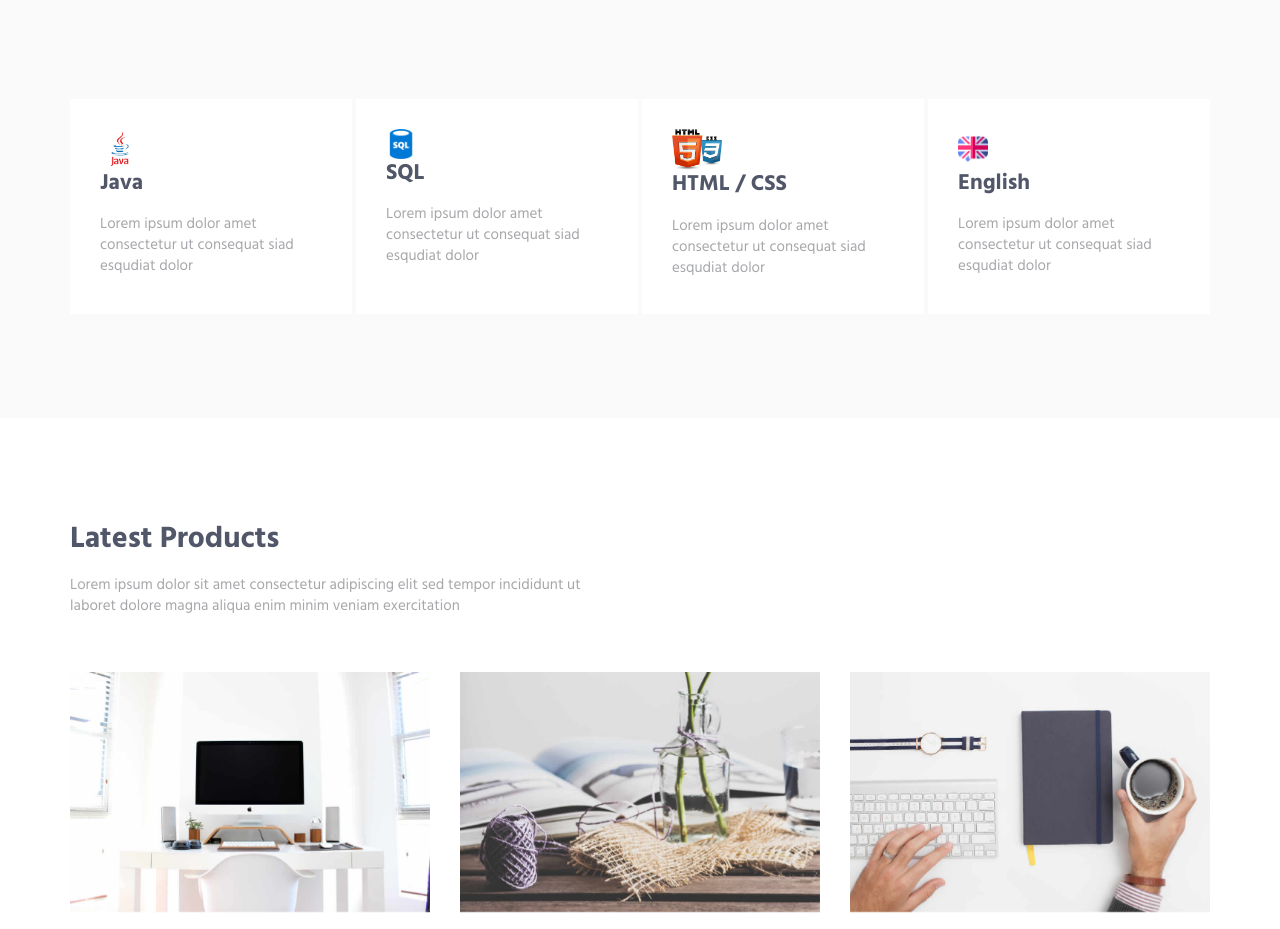
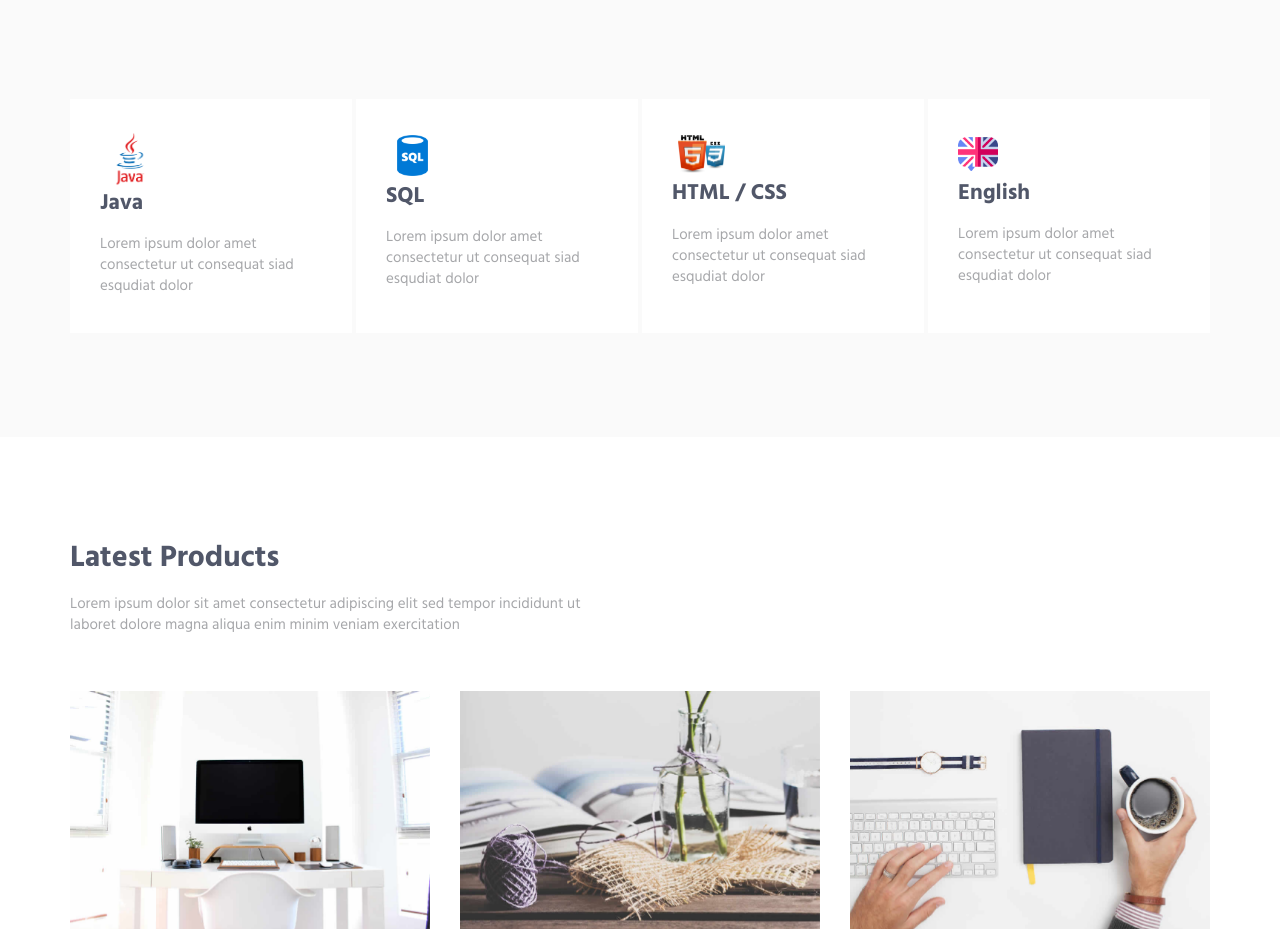
Before and after one commit to dmitrygurinovich/dmitrygurinovich.github.io, a plain HTML site: page index.html in a window 1280 px wide. Shown: the part 1500-2429 px from the top of the page. Drawn offline with Linux system fonts and the light colour scheme; files whose address does not match are found by name.

Commit message:
Update index.html

```diff
--- a/index.html
+++ b/index.html
@@ -149,7 +149,7 @@
                         <div class="col-md-3 col-sm-6 md-margin-b-4">
                             <div class="service" data-height="height">
                                 <div class="service-element">
-                                    <img src="img/500x700/java.png" alt="Java" style="width: 40px;">
+                                    <img src="img/500x700/java.png" alt="Java" style="width: 60px;">
                                 </div>
                                 <div class="service-info">
                                     <h3>Java</h3>
@@ -161,7 +161,7 @@
                         <div class="col-md-3 col-sm-6 md-margin-b-4">
                             <div class="service " data-height="height" data-wow-duration=".3" data-wow-delay=".1s">
                                 <div class="service-element">
-                                    <img src="img/500x700/sql.png" alt="SQL" style="width: 30px;">
+                                    <img src="img/500x700/sql.png" alt="SQL" style="width: 41px; margin: 6px;">
                                 </div>
                                 <div class="service-info">
                                     <h3>SQL</h3>
@@ -173,7 +173,7 @@
                         <div class="col-md-3 col-sm-6 sm-margin-b-4">
                             <div class="service" data-height="height">
                                 <div class="service-element">
-                                    <img src="img/500x700/htmlcss.png" alt="HTML / CSS" style="width: 50px;">
+                                    <img src="img/500x700/htmlcss.png" alt="HTML / CSS" style="width: 47px; margin: 6px;">
                                 </div>
                                 <div class="service-info">
                                     <h3>HTML / CSS</h3>
@@ -186,7 +186,7 @@
                         <div class="col-md-3 col-sm-6">
                             <div class="service" data-height="height">
                                 <div class="service-element">
-                                    <img src="img/500x700/english.png" alt="English" style="width: 30px; margin: 5px 0;">
+                                    <img src="img/500x700/english.png" alt="English" style="width: 40px; margin: 5px 0;">
                                 </div>
                                 <div class="service-info">
                                     <h3>English</h3>
```
